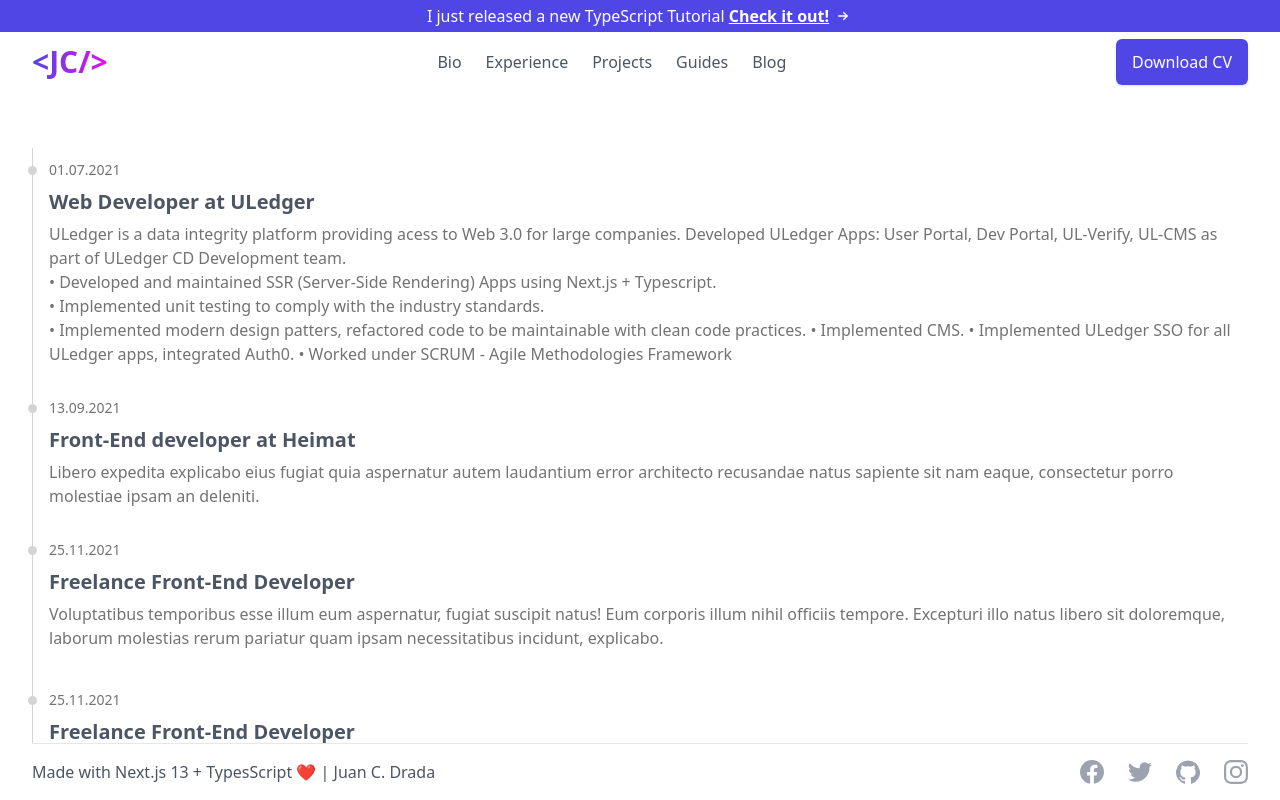
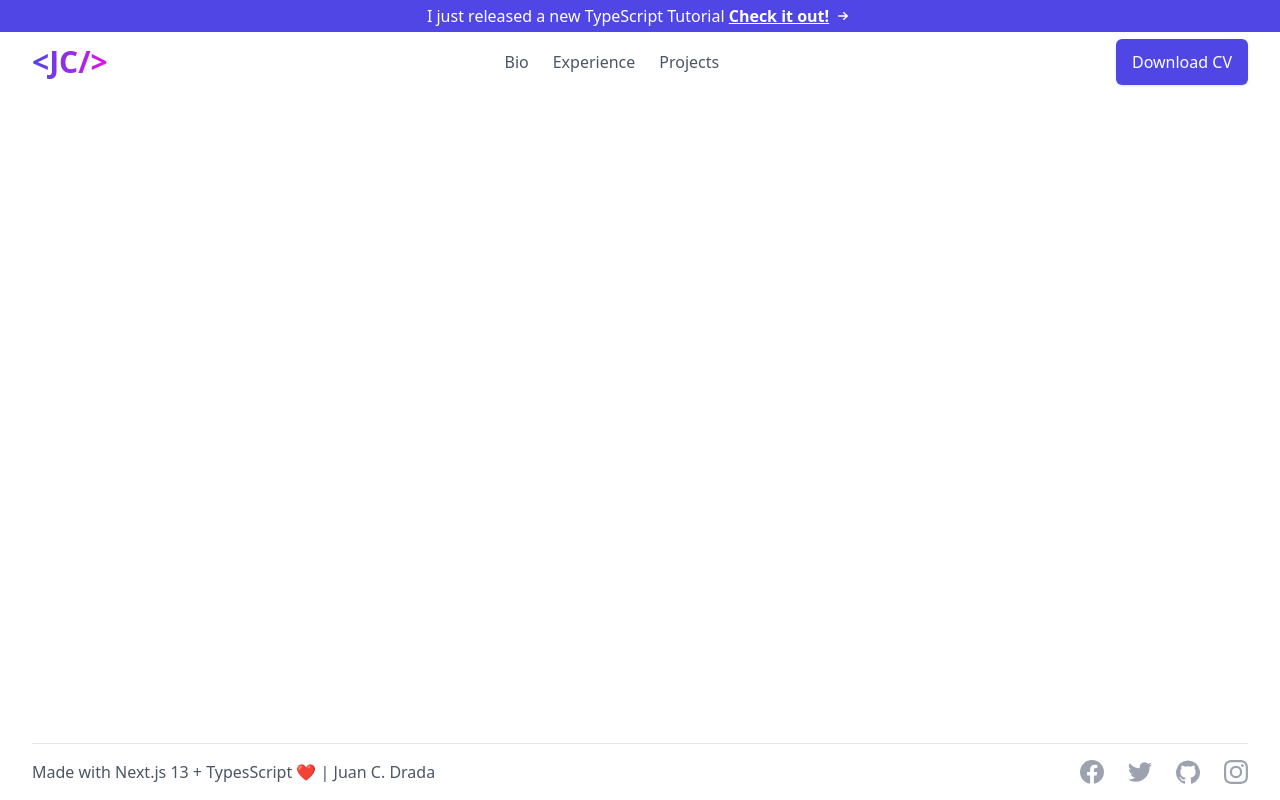
Before and after one commit to jdrada/juan-website, a Next.js app: page /experience in a window 1280 px wide. Built offline with nearby package versions, Linux system fonts and the light colour scheme.

Commit message:
Removing NavBar Links

```diff
--- a/app/experience/page.tsx
+++ b/app/experience/page.tsx
@@ -3,102 +3,7 @@ import React from "react";
 const ExperiencePage = () => {
   return (
     <section className="overflow">
-      <div className="max-w-screen-xl mx-auto px-4 py-14 gap-12 text-gray-600 overflow-hidden md:px-8 md:flex">
-        <ol className="border-l border-neutral-300 dark:border-neutral-500">
-          <li>
-            <div className="flex-start flex items-center pt-3">
-              <div className="-ml-[5px] mr-3 h-[9px] w-[9px] rounded-full bg-neutral-300 dark:bg-neutral-500" />
-              <p className="text-sm text-neutral-500 dark:text-neutral-300">
-                01.07.2021
-              </p>
-            </div>
-            <div className="mb-6 ml-4 mt-2">
-              <h4 className="mb-1.5 text-xl font-semibold">
-                Web Developer at ULedger
-              </h4>
-              <ul className="mb-3 text-neutral-500 dark:text-neutral-300 hover:text-gray-600 transition">
-                ULedger is a data integrity platform providing acess to Web 3.0
-                for large companies. Developed ULedger Apps: User Portal, Dev
-                Portal, UL-Verify, UL-CMS as part of ULedger CD Development
-                team.
-                <ul>
-                  <li>
-                    • Developed and maintained SSR (Server-Side Rendering) Apps
-                    using Next.js + Typescript.
-                  </li>
-                  <li>
-                    • Implemented unit testing to comply with the industry
-                    standards.
-                  </li>
-                  • Implemented modern design patters, refactored code to be
-                  maintainable with clean code practices. • Implemented CMS. •
-                  Implemented ULedger SSO for all ULedger apps, integrated
-                  Auth0. • Worked under SCRUM - Agile Methodologies Framework
-                </ul>
-              </ul>
-            </div>
-          </li>
-
-          <li>
-            <div className="flex-start flex items-center pt-2">
-              <div className="-ml-[5px] mr-3 h-[9px] w-[9px] rounded-full bg-neutral-300 dark:bg-neutral-500"></div>
-              <p className="text-sm text-neutral-500 dark:text-neutral-300">
-                13.09.2021
-              </p>
-            </div>
-            <div className="mb-6 ml-4 mt-2">
-              <h4 className="mb-1.5 text-xl font-semibold">
-                Front-End developer at Heimat
-              </h4>
-              <p className="mb-3 text-neutral-500 dark:text-neutral-300">
-                Libero expedita explicabo eius fugiat quia aspernatur autem
-                laudantium error architecto recusandae natus sapiente sit nam
-                eaque, consectetur porro molestiae ipsam an deleniti.
-              </p>
-            </div>
-          </li>
-
-          <li>
-            <div className="flex-start flex items-center pt-2">
-              <div className="-ml-[5px] mr-3 h-[9px] w-[9px] rounded-full bg-neutral-300 dark:bg-neutral-500"></div>
-              <p className="text-sm text-neutral-500 dark:text-neutral-300">
-                25.11.2021
-              </p>
-            </div>
-            <div className="ml-4 mt-2 pb-5">
-              <h4 className="mb-1.5 text-xl font-semibold">
-                Freelance Front-End Developer
-              </h4>
-              <p className="mb-3 text-neutral-500 dark:text-neutral-300">
-                Voluptatibus temporibus esse illum eum aspernatur, fugiat
-                suscipit natus! Eum corporis illum nihil officiis tempore.
-                Excepturi illo natus libero sit doloremque, laborum molestias
-                rerum pariatur quam ipsam necessitatibus incidunt, explicabo.
-              </p>
-            </div>
-          </li>
-
-          <li>
-            <div className="flex-start flex items-center pt-2">
-              <div className="-ml-[5px] mr-3 h-[9px] w-[9px] rounded-full bg-neutral-300 dark:bg-neutral-500"></div>
-              <p className="text-sm text-neutral-500 dark:text-neutral-300">
-                25.11.2021
-              </p>
-            </div>
-            <div className="ml-4 mt-2 pb-5">
-              <h4 className="mb-1.5 text-xl font-semibold">
-                Freelance Front-End Developer
-              </h4>
-              <p className="mb-3 text-neutral-500 dark:text-neutral-300">
-                Voluptatibus temporibus esse illum eum aspernatur, fugiat
-                suscipit natus! Eum corporis illum nihil officiis tempore.
-                Excepturi illo natus libero sit doloremque, laborum molestias
-                rerum pariatur quam ipsam necessitatibus incidunt, explicabo.
-              </p>
-            </div>
-          </li>
-        </ol>
-      </div>
+      <div className="max-w-screen-xl mx-auto px-4 py-14 gap-12 text-gray-600 overflow-hidden md:px-8 md:flex"></div>
     </section>
   );
 };
--- a/components/NavBar/NavBar.tsx
+++ b/components/NavBar/NavBar.tsx
@@ -11,8 +11,6 @@ const NavBar: React.FunctionComponent = () => {
     { title: "Bio", path: "/" },
     { title: "Experience", path: "/experience" },
     { title: "Projects", path: "/projects" },
-    { title: "Guides", path: "javascript:void(0)" },
-    { title: "Blog", path: "javascript:void(0)" },
   ];
 
   return (
```
